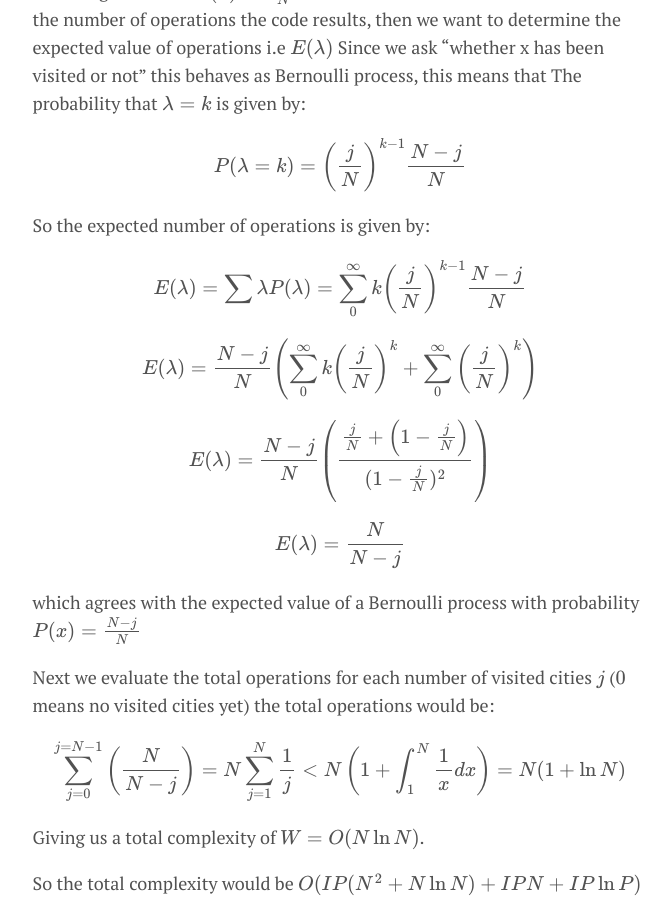
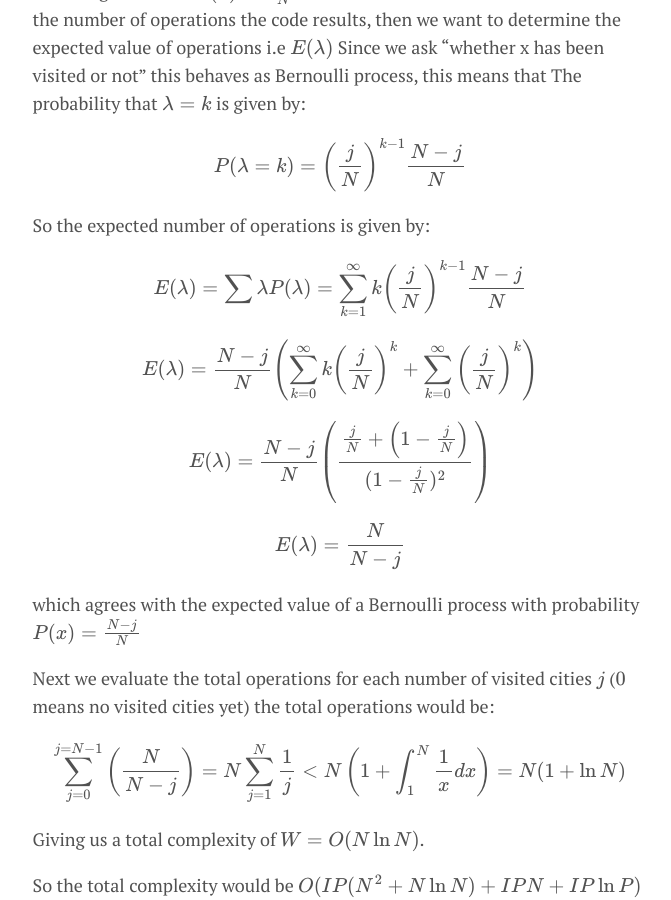
Before and after one commit to luisenriqueg/blog, a Jekyll site: the page built from _posts/2018-01-01-genetic-algorithms.md, in a window 1280 px wide and 900 px high, scrolled down 7919 px. Shown: the whole window, without its empty margins (300-971 px from the left). Built offline with Jekyll 4.4.1, drawn with Linux system fonts in a browser that asks for light colours; nearby versions of some CDN libraries; formulas are drawn with MathJax 3.

Commit message:
corrected sum indexes in TSP GA
corrected k index sum

```diff
--- a/_posts/2018-01-01-genetic-algorithms.md
+++ b/_posts/2018-01-01-genetic-algorithms.md
@@ -249,9 +249,9 @@ $$P(\lambda=k) = \left(\frac{j}{N}\right)^{k-1}\frac{N-j}{N}$$
 
 So the expected number of operations is given by:
 
-$$ E(\lambda) = \sum \lambda P(\lambda) = \sum_0^\infty k \left(\frac{j}{N}\right)^{k-1}\frac{N-j}{N}  $$
+$$ E(\lambda) = \sum \lambda P(\lambda) = \sum_{k=1}^\infty k \left(\frac{j}{N}\right)^{k-1}\frac{N-j}{N}  $$
 
-$$ E(\lambda) = \frac{N-j}{N} \left(\sum_0^\infty k \left(\frac{j}{N}\right)^{k}+ \sum_0^\infty \left(\frac{j}{N}\right)^{k}\right) $$
+$$ E(\lambda) = \frac{N-j}{N} \left(\sum_{k=0}^\infty k \left(\frac{j}{N}\right)^{k}+ \sum_{k=0}^\infty \left(\frac{j}{N}\right)^{k}\right) $$
 
 $$ E(\lambda) = \frac{N-j}{N} \left(  \frac{\frac{j}{N} + \left(1 - \frac{j}{N}\right)}{(1-\frac{j}{N})^2} \right) $$
 
```
